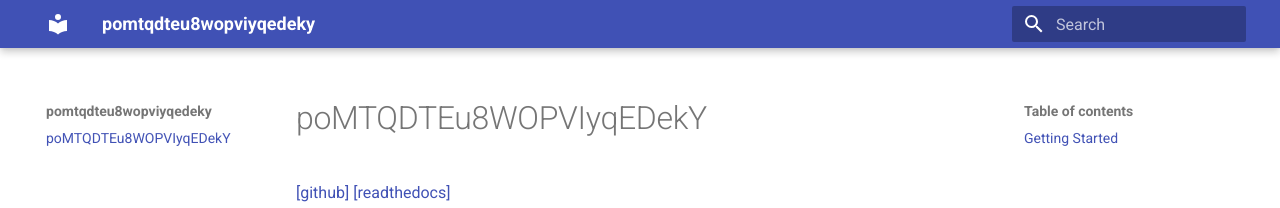
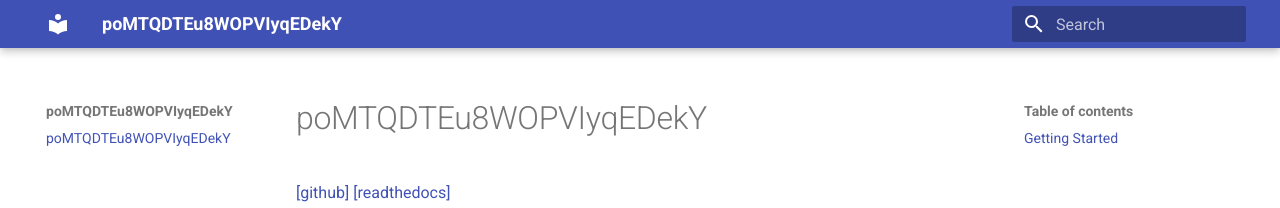
Before and after one commit to jevangoh/poMTQDTEu8WOPVIyqEDekY, an MkDocs documentation site: the page built from documentation/README.md, in a window 1280 px wide. Shown: the top 208 px of the page. Built offline with MkDocs 1.6.1 and Material for MkDocs 9.7.7, drawn with Linux system fonts in a browser that asks for light colours.

Commit message:
clean up

```diff
--- a/.pre-commit-config.yaml
+++ b/.pre-commit-config.yaml
@@ -15,7 +15,7 @@ repos:
 
       - id: ruff-format
         name: ruff-format
-        entry: pixi run ruff format
+        entry: pixi run -e dev ruff format
         language: system
         types_or: [python, pyi]
         pass_filenames: false
--- a/mkdocs.yaml
+++ b/mkdocs.yaml
@@ -1,4 +1,4 @@
-site_name: pomtqdteu8wopviyqedeky # please change accordingly
+site_name: poMTQDTEu8WOPVIyqEDekY # please change accordingly
 theme:
   name: material
 
--- a/pomtqdteu8wopviyqedeky/__init__.py
+++ b/pomtqdteu8wopviyqedeky/__init__.py
@@ -1 +1 @@
-from .pomtqdteu8wopviyqedeky import pomtqdteu8wopviyqedeky as pomtqdteu8wopviyqedeky
+from .poMTQDTEu8WOPVIyqEDekY import poMTQDTEu8WOPVIyqEDekY as poMTQDTEu8WOPVIyqEDekY
--- a/pyproject.toml
+++ b/pyproject.toml
@@ -17,7 +17,7 @@ channels = ["conda-forge"]
 platforms = ["win-64", "linux-64"]
 
 [tool.pixi.pypi-dependencies]
-pomtqdteu8wopviyqedeky = { path = ".", editable = true }
+poMTQDTEu8WOPVIyqEDekY = { path = ".", editable = true }
 
 [tool.pixi.tasks]
 
```
Also changed, not shown: 4 other files.
